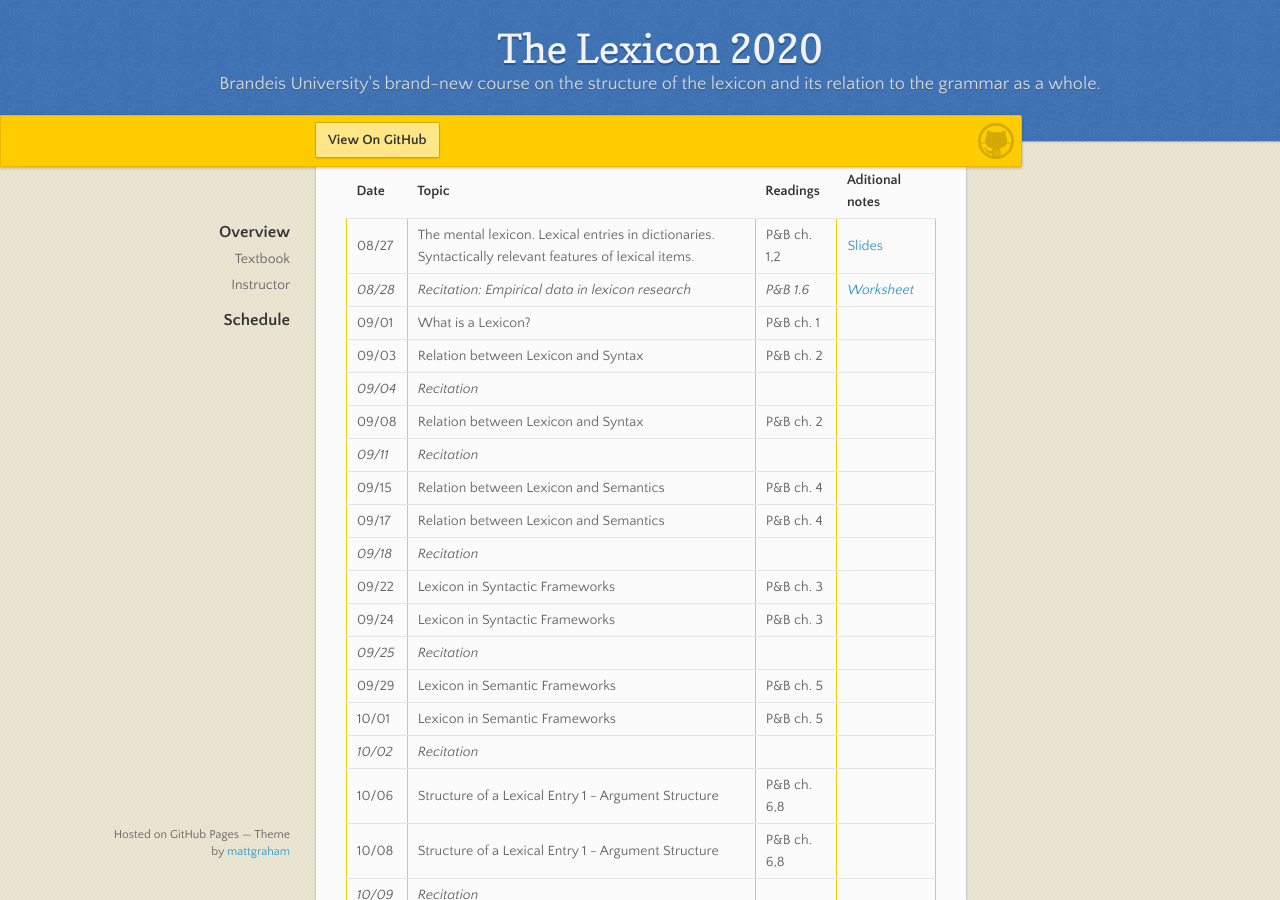
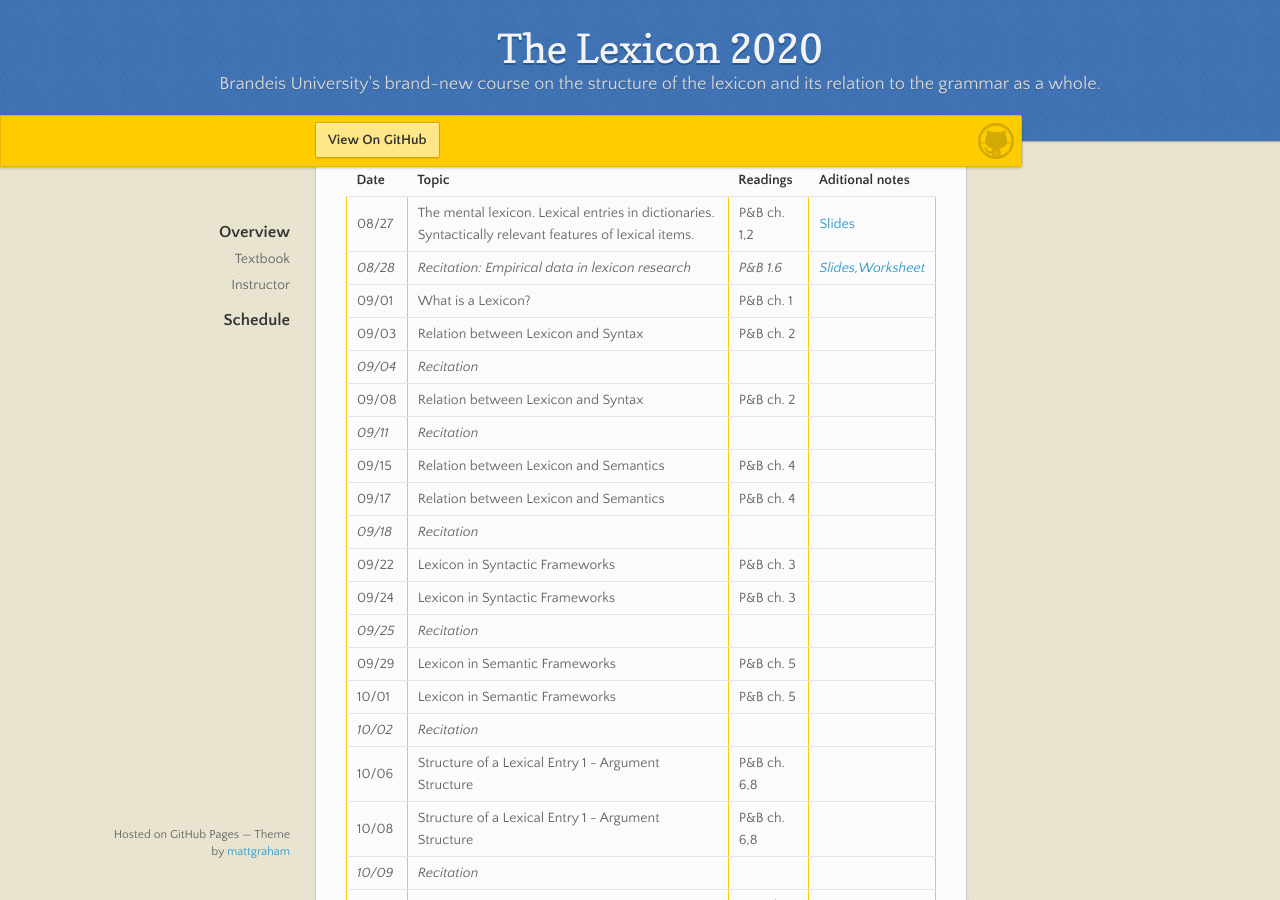
Before and after one commit to the-lexicon-2020/the-lexicon-2020.github.io, a Jekyll site: the page built from _pages/index.markdown, in a window 1280 px wide and 900 px high, scrolled down 703 px. Built offline with Jekyll 4.4.1, drawn with Linux system fonts in a browser that asks for light colours; our own code applies the rules of GitHub Pages for plain Markdown files.

Commit message:
add sllides to the first recitation

```diff
--- a/_pages/index.markdown
+++ b/_pages/index.markdown
@@ -29,7 +29,7 @@ Professor [James Pustejovsky](mailto:jamesp@brandeis.edu)
 **Date** | **Topic** | **Readings** | **Aditional notes**
 -------- | --------- | ------------ | -------------------
 08/27 | The mental lexicon. Lexical entries in dictionaries. Syntactically relevant features of lexical items. | P&B ch. 1,2 | [Slides](https://brandeis.box.com/s/6mnhejmgal0u3kygtaoxanapbioszcde)
-*08/28* | *Recitation: Empirical data in lexicon research* | *P&B 1.6* | *[Worksheet](https://docs.google.com/document/d/1vFbrCCpRZ4KV9iBO0GW2L9hJhyBtkunEA9vu0lqEMt4/edit#)*
+*08/28* | *Recitation: Empirical data in lexicon research* | *P&B 1.6* | *[Slides](https://brandeis.box.com/s/syhu9c3z7vxkb0n5gzi66425td9s1xsh),[Worksheet](https://docs.google.com/document/d/1vFbrCCpRZ4KV9iBO0GW2L9hJhyBtkunEA9vu0lqEMt4/edit#)*
 09/01 | What is a Lexicon? | P&B ch. 1 |
 09/03 | Relation between Lexicon and Syntax | P&B ch. 2 |
 *09/04* | *Recitation* | |
```
